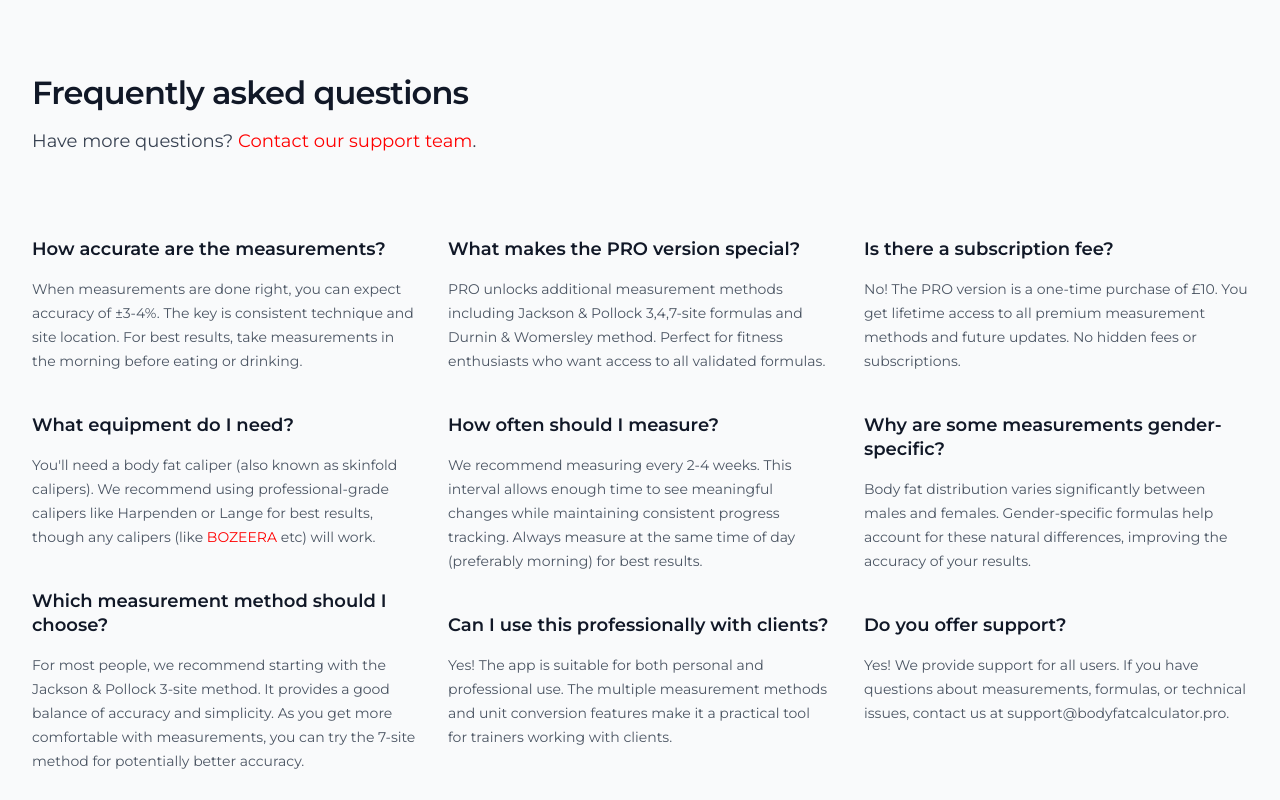
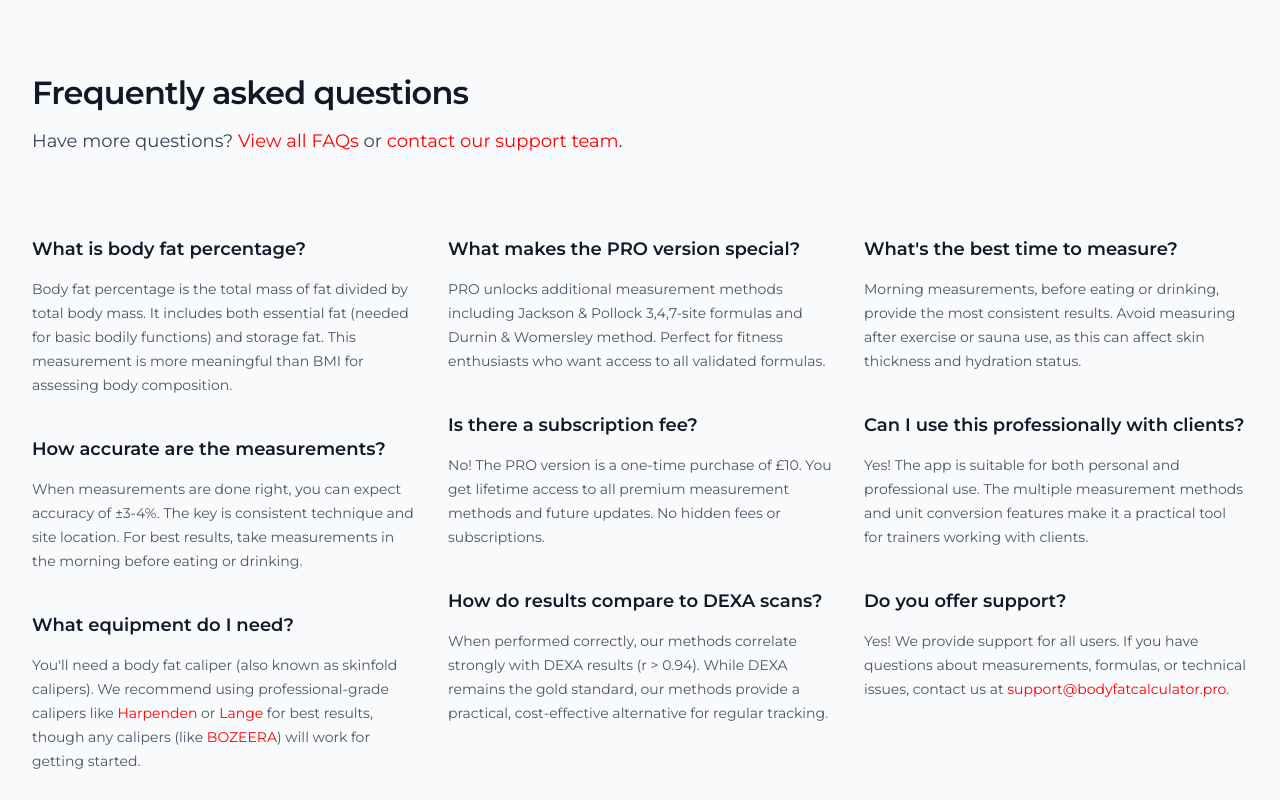
Before and after one commit to tehidea/bodyfatcalculator, a Next.js app: page / in a window 1280 px wide. Shown: the part 4180-4980 px from the top of the page. Built offline with nearby package versions, Linux system fonts and the light colour scheme.

Commit message:
Update FAQs

```diff
--- a/src/app/faq/page.tsx
+++ b/src/app/faq/page.tsx
@@ -35,7 +35,7 @@ const faqs = [
     {
       question: 'What equipment do I need?',
       answer:
-        "You'll need a body fat caliper (also known as skinfold calipers). We recommend using professional-grade calipers like <a href='https://www.amazon.co.uk/Harpenden-Skinfold-Caliper-Calibrated-Pressure/dp/B07PGXQ3L6?crid=2IU4GPJB8C0U0&keywords=harpenden+caliper&qid=1708881160&sprefix=harpenden+caliper%2Caps%2C70&sr=8-5&linkCode=ll1&tag=bodyfatcalculator-21&linkId=60fe659fe6cb7399b48d403e938d77a8&language=en_GB&ref_=as_li_ss_tl' target='_blank' rel='noopener' class='text-[#FF0000] hover:text-[#FF0000]/90'>Harpenden</a> or <a href='https://www.amazon.co.uk/Lange-Skinfold-Caliper-Measurement-Measure/dp/B00GSRW77C?crid=2IU4GPJB8C0U0&keywords=lange+caliper&qid=1708881160&sprefix=lange+caliper%2Caps%2C70&sr=8-5&linkCode=ll1&tag=bodyfatcalculator-21&linkId=60fe659fe6cb7399b48d403e938d77a8&language=en_GB&ref_=as_li_ss_tl' target='_blank' rel='noopener' class='text-[#FF0000] hover:text-[#FF0000]/90'>Lange</a> for best results.",
+        "You'll need a body fat caliper (also known as skinfold calipers). We recommend using professional-grade calipers like Harpenden or Lange for best results, though any calipers (like <a href='https://www.amazon.co.uk/CALIPER-MEASURING-Skinfold-Caliper-Measure/dp/B07B9Y5J7N?crid=2IU4GPJB8C0U0&nsdOptOutParam=true&refinements=p_85%3A20930949031&rnid=20930948031&rps=1&sprefix=body+calipers%2Caps%2C70&sr=8-5&linkCode=ll1&tag=bodyfatcalculator-21&linkId=60fe659fe6cb7399b48d403e938d77a8&language=en_GB&ref_=as_li_ss_tl' target='_blank' rel='noopener' class='text-[#FF0000] hover:text-[#FF0000]/90'>BOZEERA</a> etc) will work.",
     },
     {
       question: 'Which measurement method should I choose?',
--- a/src/components/Faqs.tsx
+++ b/src/components/Faqs.tsx
@@ -1,5 +1,6 @@
 import { Container } from '@/components/Container'
 import DOMPurify from 'isomorphic-dompurify'
+import Link from 'next/link'
 
 function FaqText({ text }: { text: string }) {
   const sanitizedHtml = DOMPurify.sanitize(text, {
@@ -18,19 +19,18 @@ function FaqText({ text }: { text: string }) {
 const faqs = [
   [
     {
+      question: 'What is body fat percentage?',
+      answer:
+        'Body fat percentage is the total mass of fat divided by total body mass. It includes both essential fat (needed for basic bodily functions) and storage fat. This measurement is more meaningful than BMI for assessing body composition.',
+    },
+    {
       question: 'How accurate are the measurements?',
       answer:
         'When measurements are done right, you can expect accuracy of ±3-4%. The key is consistent technique and site location. For best results, take measurements in the morning before eating or drinking.',
     },
     {
       question: 'What equipment do I need?',
-      answer:
-        "You'll need a body fat caliper (also known as skinfold calipers). We recommend using professional-grade calipers like Harpenden or Lange for best results, though any calipers (like <a href='https://www.amazon.co.uk/CALIPER-MEASURING-Skinfold-Caliper-Measure/dp/B07B9Y5J7N?crid=2IU4GPJB8C0U0&nsdOptOutParam=true&refinements=p_85%3A20930949031&rnid=20930948031&rps=1&sprefix=body+calipers%2Caps%2C70&sr=8-5&linkCode=ll1&tag=bodyfatcalculator-21&linkId=60fe659fe6cb7399b48d403e938d77a8&language=en_GB&ref_=as_li_ss_tl' target='_blank' rel='noopener' class='text-[#FF0000] hover:text-[#FF0000]/90'>BOZEERA</a> etc) will work.",
-    },
-    {
-      question: 'Which measurement method should I choose?',
-      answer:
-        'For most people, we recommend starting with the Jackson & Pollock 3-site method. It provides a good balance of accuracy and simplicity. As you get more comfortable with measurements, you can try the 7-site method for potentially better accuracy.',
+      answer: `You'll need a body fat caliper (also known as skinfold calipers). We recommend using professional-grade calipers like <a href='https://www.amazon.co.uk/Harpenden-Skinfold-Caliper-Calibration-Dowel/dp/B00289EHA0?crid=179GKCY0GZSID&nsdOptOutParam=true&sprefix=harpenden+calipers%2Caps%2C75&sr=8-5&linkCode=ll1&tag=bodyfatcalculator-21&linkId=2943e66b7223012cef58d3c029243c7c&language=en_GB&ref_=as_li_ss_tl' target='_blank' rel='noopener' class='text-[#FF0000] hover:text-[#FF0000]/90'>Harpenden</a> or <a href='https://www.amazon.co.uk/Lange-Calibration-Instruction-Percentage-Professional/dp/B00DD631G8?crid=179GKCY0GZSID&nsdOptOutParam=true&sprefix=harpenden+calipers%2Caps%2C75&sr=8-8&linkCode=ll1&tag=bodyfatcalculator-21&linkId=f30e96b3850d39000e3d1c53c74f8235&language=en_GB&ref_=as_li_ss_tl' target='_blank' rel='noopener' class='text-[#FF0000] hover:text-[#FF0000]/90'>Lange</a> for best results, though any calipers (like <a href='https://www.amazon.co.uk/CALIPER-MEASURING-Skinfold-Caliper-Measure/dp/B07B9Y5J7N?crid=2IU4GPJB8C0U0&nsdOptOutParam=true&refinements=p_85%3A20930949031&rnid=20930948031&rps=1&sprefix=body+calipers%2Caps%2C70&sr=8-5&linkCode=ll1&tag=bodyfatcalculator-21&linkId=60fe659fe6cb7399b48d403e938d77a8&language=en_GB&ref_=as_li_ss_tl' target='_blank' rel='noopener' class='text-[#FF0000] hover:text-[#FF0000]/90'>BOZEERA</a>) will work for getting started.`,
     },
   ],
   [
@@ -40,31 +40,30 @@ const faqs = [
         'PRO unlocks additional measurement methods including Jackson & Pollock 3,4,7-site formulas and Durnin & Womersley method. Perfect for fitness enthusiasts who want access to all validated formulas.',
     },
     {
-      question: 'How often should I measure?',
+      question: 'Is there a subscription fee?',
       answer:
-        'We recommend measuring every 2-4 weeks. This interval allows enough time to see meaningful changes while maintaining consistent progress tracking. Always measure at the same time of day (preferably morning) for best results.',
+        'No! The PRO version is a one-time purchase of £10. You get lifetime access to all premium measurement methods and future updates. No hidden fees or subscriptions.',
+    },
+    {
+      question: 'How do results compare to DEXA scans?',
+      answer:
+        'When performed correctly, our methods correlate strongly with DEXA results (r > 0.94). While DEXA remains the gold standard, our methods provide a practical, cost-effective alternative for regular tracking.',
+    },
+  ],
+  [
+    {
+      question: "What's the best time to measure?",
+      answer:
+        'Morning measurements, before eating or drinking, provide the most consistent results. Avoid measuring after exercise or sauna use, as this can affect skin thickness and hydration status.',
     },
     {
       question: 'Can I use this professionally with clients?',
       answer:
         'Yes! The app is suitable for both personal and professional use. The multiple measurement methods and unit conversion features make it a practical tool for trainers working with clients.',
     },
-  ],
-  [
-    {
-      question: 'Is there a subscription fee?',
-      answer:
-        'No! The PRO version is a one-time purchase of £10. You get lifetime access to all premium measurement methods and future updates. No hidden fees or subscriptions.',
-    },
-    {
-      question: 'Why are some measurements gender-specific?',
-      answer:
-        'Body fat distribution varies significantly between males and females. Gender-specific formulas help account for these natural differences, improving the accuracy of your results.',
-    },
     {
       question: 'Do you offer support?',
-      answer:
-        'Yes! We provide support for all users. If you have questions about measurements, formulas, or technical issues, contact us at support@bodyfatcalculator.pro.',
+      answer: `Yes! We provide support for all users. If you have questions about measurements, formulas, or technical issues, contact us at <a href="mailto:support@bodyfatcalculator.pro" class="text-[#FF0000] hover:text-[#FF0000]/90">support@bodyfatcalculator.pro</a>.`,
     },
   ],
 ]
@@ -86,11 +85,18 @@ export function Faqs() {
           </h2>
           <p className="mt-2 text-lg text-gray-700">
             Have more questions?{' '}
+            <Link
+              href="/faq"
+              className="text-[#FF0000] hover:text-[#FF0000]/90"
+            >
+              View all FAQs
+            </Link>{' '}
+            or{' '}
             <a
               href="mailto:support@bodyfatcalculator.pro"
               className="text-[#FF0000] hover:text-[#FF0000]/90"
             >
-              Contact our support team
+              contact our support team
             </a>
             .
           </p>
```
